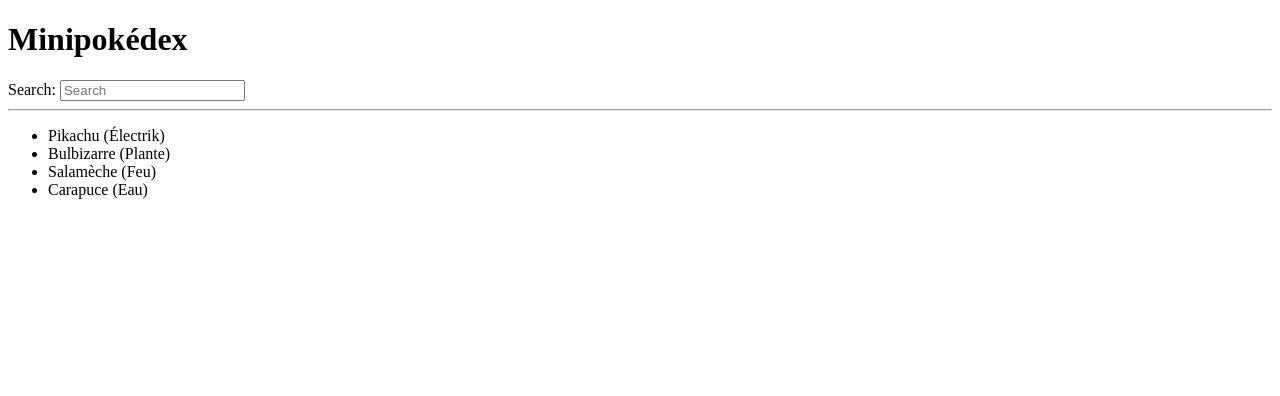
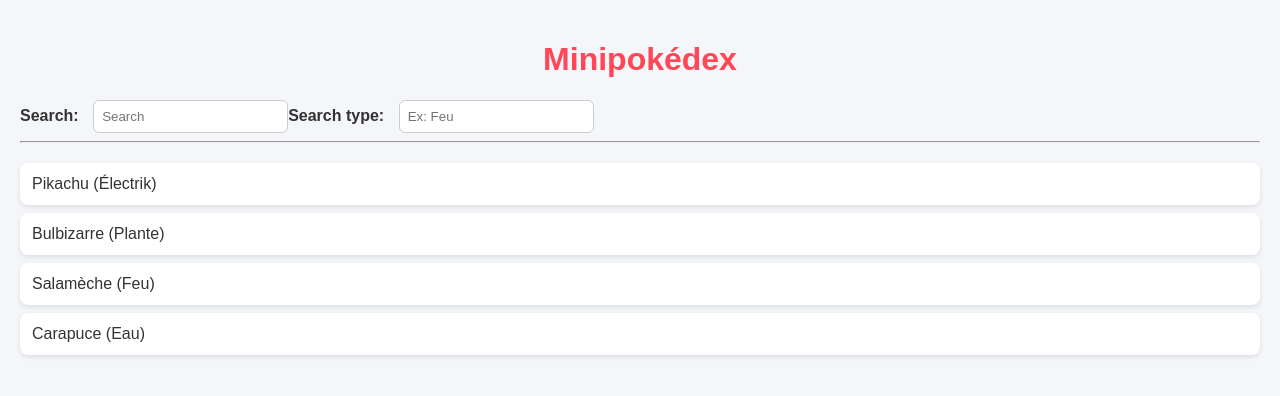
Before and after one commit to fatah0003/CDA_React_tp_MiniPokedex, a React (Vite) app: page / in a window 1280 px wide. Shown: the top 396 px of the page. Built offline with nearby package versions, Linux system fonts and the light colour scheme.

Commit message:
ajout d'une recherche par type et ajout du style

```diff
--- a/src/App.css
+++ b/src/App.css
@@ -0,0 +1,59 @@
+/* Mise en page globale */
+body {
+  font-family: Arial, sans-serif;
+  background-color: #f4f6f9;
+  margin: 0;
+  padding: 20px;
+  color: #333;
+}
+
+/* Titre principal */
+h1 {
+  text-align: center;
+  color: #ff4757;
+}
+
+/* Champ de recherche */
+label {
+  font-weight: bold;
+  margin-right: 10px;
+}
+
+input {
+  padding: 8px;
+  border: 1px solid #ccc;
+  border-radius: 6px;
+  outline: none;
+  transition: border 0.2s ease;
+}
+
+input:focus {
+  border: 1px solid #ff4757;
+}
+
+/* Liste des Pokémons */
+ul {
+  list-style: none;
+  padding: 0;
+  margin-top: 20px;
+}
+
+li {
+  background: white;
+  margin: 8px 0;
+  padding: 12px;
+  border-radius: 8px;
+  box-shadow: 0 2px 5px rgba(0,0,0,0.1);
+  transition: transform 0.2s ease;
+}
+
+li:hover {
+  transform: scale(1.02);
+}
+
+/* Texte "No results" */
+p {
+  text-align: center;
+  font-style: italic;
+  color: #888;
+}
--- a/src/App.jsx
+++ b/src/App.jsx
@@ -12,6 +12,8 @@
 
     // state
     const [searchTerm, setSearchTerm] = useState(() => localStorage.getItem('Pikachu') ?? '');
+    const [typeTerm, setTypeTerm] = useState('');
+
 
     useEffect(() => {
         localStorage.setItem('Pikachu', searchTerm);
@@ -19,11 +21,13 @@
 
     //event
     const handleSearch = (e) => setSearchTerm(e.target.value);
+    const handleType = (e) => setTypeTerm(e.target.value);
 
     //Search
     const filteredPokemons = pokemons.filter((pokemon) => {
         const byName = pokemon.name.toLowerCase().includes(searchTerm.toLowerCase());
-        return byName;
+        const byType = pokemon.type.toLowerCase().includes(typeTerm.toLowerCase());
+        return byName && byType;
     });
 
     return (
@@ -37,6 +41,16 @@
                 onInputChange={handleSearch}
                 placeholder="Search"
             />
+
+             <InputWithLabel
+                id="type"
+                label="Search type: "
+                value={typeTerm}
+                type="text"
+                onInputChange={handleType}
+                placeholder="Ex: Feu"
+            />
+
             <hr />
             {filteredPokemons.length > 0 ? (
   <List list={filteredPokemons} />
```
